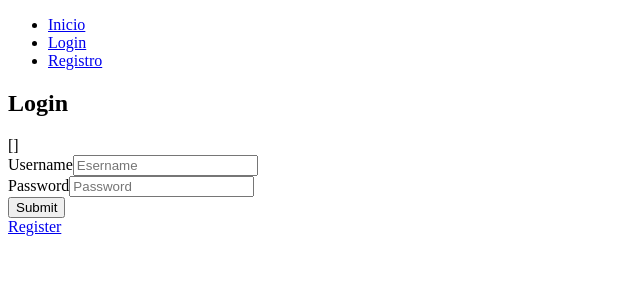
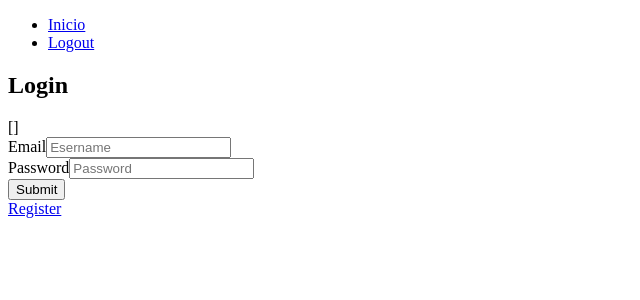
Before and after one commit to adriib38/techpaperapp, an Angular app in the folder frontend/: page /login in a window 1280 px wide. Shown: the top 300 px of the page, without its empty margins (0-640 px from the left). Built offline with nearby package versions, Linux system fonts and the light colour scheme; sample sign-in values are in the browser's storage.

Commit message:
ADD logout

```diff
--- a/frontend/src/app/app-routing.module.ts
+++ b/frontend/src/app/app-routing.module.ts
@@ -9,7 +9,9 @@ const routes: Routes = [
   { path: '', component: HomeComponent },
   { path: 'register', component: RegisterComponent },
   { path: 'logout', component: LogoutComponent },
-  { path: 'login', component: LoginComponent }
+  { path: 'login', component: LoginComponent },
+  { path: '**', redirectTo: '' }
+
 ];
 
 @NgModule({
--- a/frontend/src/app/auth-module/login/login.component.html
+++ b/frontend/src/app/auth-module/login/login.component.html
@@ -4,7 +4,7 @@
 
 <form [formGroup]="loginForm" (submit)="submit()">
     <div class="form-group">
-        <label for="email">Username</label>
+        <label for="email">Email</label>
         <input type="email" class="form-control" formControlName="email" id="email" placeholder="Esername">
     </div>
     <div class="form-group">
--- a/frontend/src/app/auth-module/logout/logout.component.html
+++ /dev/null
@@ -1 +0,0 @@
-<p>logout works!</p>
--- a/frontend/src/app/auth-module/logout/logout.component.ts
+++ b/frontend/src/app/auth-module/logout/logout.component.ts
@@ -1,10 +1,19 @@
-import { Component } from '@angular/core';
+import { Component, OnInit } from '@angular/core';
+import { AuthService } from '../../services/auth';
+import { Router } from '@angular/router';
 
 @Component({
   selector: 'app-logout',
-  templateUrl: './logout.component.html',
-  styleUrls: ['./logout.component.css']
+  template: '',
 })
-export class LogoutComponent {
+export class LogoutComponent implements OnInit {
+  constructor(
+    private authService: AuthService,
+    private router: Router
+  ) {}
 
+  ngOnInit(): void {
+    this.authService.logout();
+    this.router.navigate(['/']);
+  }
 }
--- a/frontend/src/app/navbar/navbar.component.html
+++ b/frontend/src/app/navbar/navbar.component.html
@@ -1,7 +1,8 @@
 <nav>
     <ul>
         <li><a routerLink="/">Inicio</a></li>
-        <li><a routerLink="/login">Login</a></li>
-        <li><a routerLink="/register">Registro</a></li>
+        <li *ngIf="!isLoggedIn"><a routerLink="/login">Login</a></li>
+        <li *ngIf="!isLoggedIn"><a routerLink="/register">Registro</a></li>
+        <li *ngIf="isLoggedIn"><a routerLink="/logout">Logout</a></li>
     </ul>
 </nav>
--- a/frontend/src/app/navbar/navbar.component.ts
+++ b/frontend/src/app/navbar/navbar.component.ts
@@ -1,10 +1,26 @@
 import { Component } from '@angular/core';
+import { AuthService } from '../services/auth';
+import { Subscription } from 'rxjs';
 
 @Component({
   selector: 'app-navbar',
   templateUrl: './navbar.component.html',
-  styleUrls: ['./navbar.component.css']
+  styleUrls: ['./navbar.component.css'],
 })
 export class NavbarComponent {
+  isLoggedIn: boolean | undefined;
+  private authSubscription: Subscription | undefined;
 
+  constructor(private authService: AuthService) {
+    // Subscribe to the authentication state
+    this.authSubscription = authService.isAuthenticated$.subscribe(
+      (authenticated) => {
+        this.isLoggedIn = authenticated;
+      }
+    );
+  }
+
+  logout(): void {
+    this.authService.logout();
+  }
 }
```
Also changed, not shown: frontend/src/app/auth-module/logout/logout.component.css (deleted).
